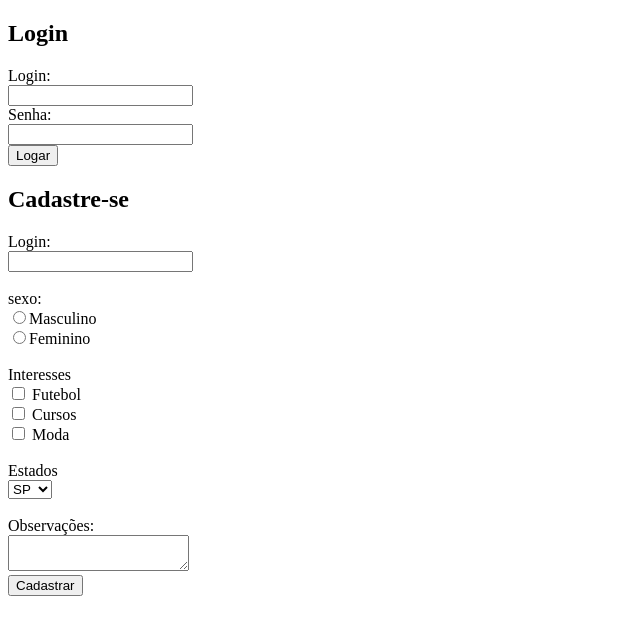
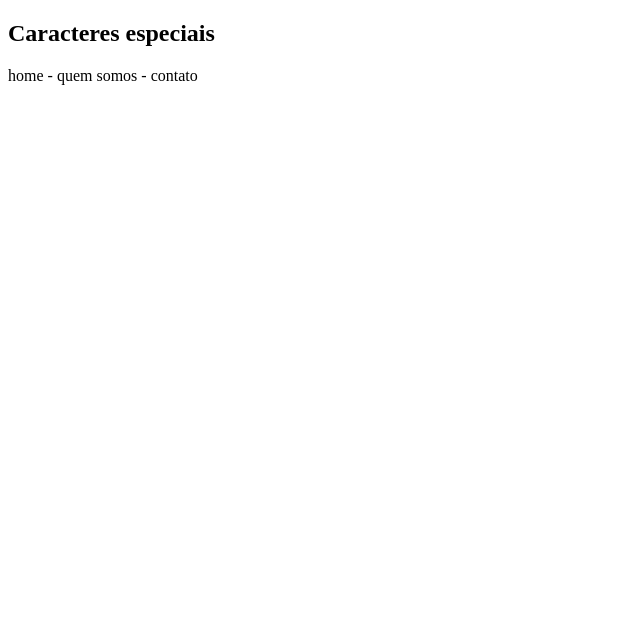
Before and after one commit to robertocajueiro/html5, a plain HTML site: page Primeiro Projeto/index.html in a window 1280 px wide. Shown: the whole page, without its empty margins (0-640 px from the left). Drawn offline with Linux system fonts and the light colour scheme.

Commit message:
Caracteres Especiais

```diff
--- a/Primeiro Projeto/index.html
+++ b/Primeiro Projeto/index.html
@@ -7,53 +7,9 @@
 </head>
 <body>
 
-	<h2>Login</h2>
-	<form>
+	<h2>Caracteres especiais</h2>
 
-		Login:<br>
-		<input type="text" name="login"><br>
-
-		Senha:<br>
-		<input type="password" name="senha"><br>
-
-		<input type="button" value="Logar">
-
-
-	</form>
-
-		<h2>Cadastre-se</h2>
-
-		<form>
-		Login:<br>
-		<input type="text" name="login"><br><br>
-
-		sexo: <br>
-		<input type="radio" name="sexo" value="M">Masculino<br>
-		<input type="radio" name="sexo" value="F">Feminino<br><br>
-
-		Interesses<br>
-		<input type="checkbox" name="interesses"> Futebol<br>
-		<input type="checkbox" name="interesses"> Cursos<br>
-		<input type="checkbox" name="interesses"> Moda<br><br>
-
-		Estados<br>
-		<select name="estado">
-			<option value="sp">SP</option>
-			<option value="mg">MG</option>
-			<option value="rj">RJ</option>
-			<option value="rs">RS</option>
-		</select><br><br>
-
-		Observações: <br>
-		<textarea></textarea><br>
-
-		<input type="submit" value="Cadastrar">
-	</form>
-
-
-
-
-
+	home - quem somos - contato
 
 </body>
 </html>
```
Also changed, not shown: Projeto-Final-HTML/imagens/capa.png (added), Projeto-Final-HTML/imagens/fundo.png (added), Projeto-Final-HTML/imagens/fundo2.png (added), Projeto-Final-HTML/imagens/logo.png (added).
